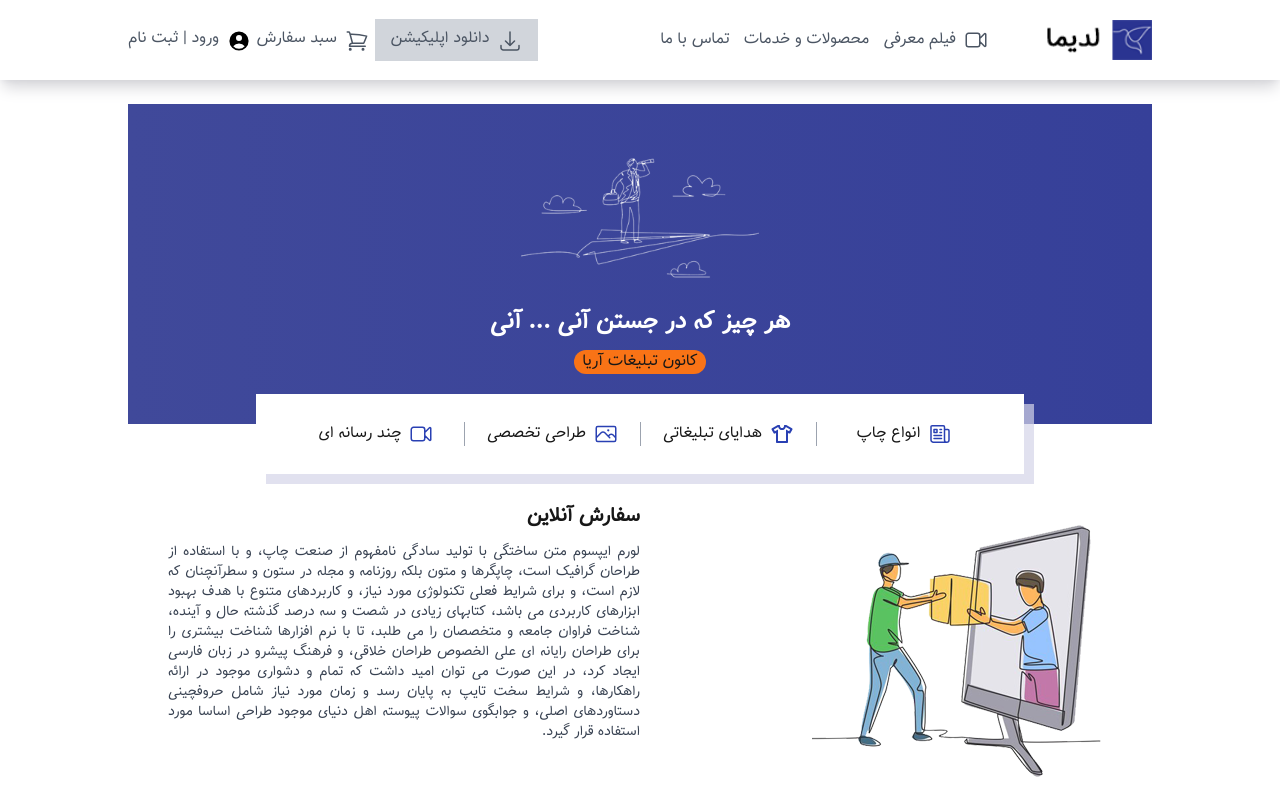
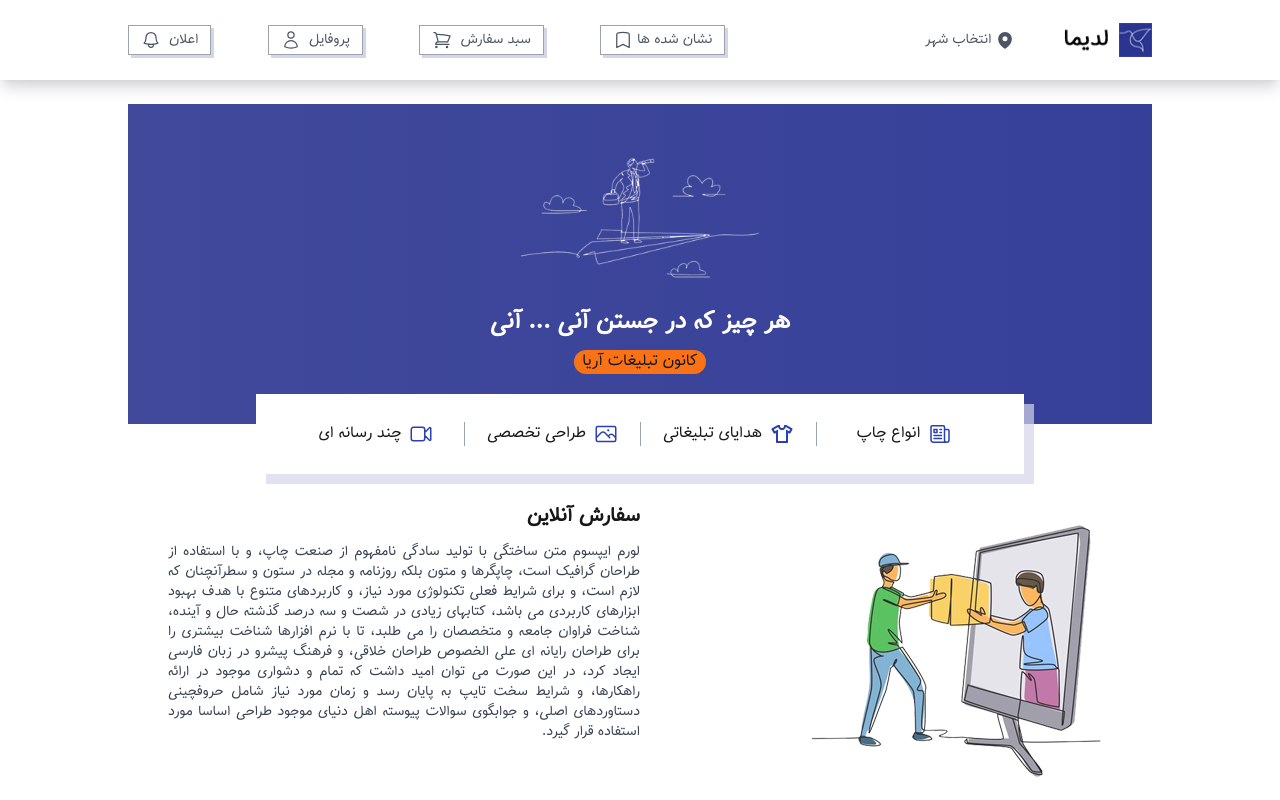
Before and after one commit to Ali-Primer/color-selector, a Next.js app: page / in a window 1280 px wide. Shown: the top 800 px of the page. Built offline with nearby package versions, Linux system fonts and the light colour scheme.

Commit message:
header done

```diff
--- a/app/components/desktop/HeaderDesktop.tsx
+++ b/app/components/desktop/HeaderDesktop.tsx
@@ -7,68 +7,69 @@ export function HeaderDesktop() {
       <div className="hidden w-full h-20 shadow-zinc-300 shadow-lg lg:flex justify-center">
         <div className="w-4/5 flex justify-between h-full">
           {/* right header */}
-          <div className="h-full items-center flex w-[48%] justify-between">
+          <div className="h-full items-center flex w-[40%] justify-between">
             <div className="flex items-center h-full">
               <Image
                 className="flex items-center"
                 alt="logo"
                 src="/logo/logobig.png"
-                width={120}
+                width={100}
                 height={100}
               />
             </div>
-            <div className="flex w-8/12 justify-between text-gray-600">
-              <div className="flex gap-x-2">
+            <div className="flex w-8/12 justify-between text-gray-600 text-sm">
+              <div className="flex gap-x-1">
                 <svg
                   xmlns="http://www.w3.org/2000/svg"
-                  fill="none"
                   viewBox="0 0 24 24"
-                  strokeWidth={1.5}
-                  stroke="currentColor"
-                  className="size-6"
+                  fill="currentColor"
+                  className="size-5"
                 >
                   <path
-                    strokeLinecap="round"
-                    strokeLinejoin="round"
-                    d="m15.75 10.5 4.72-4.72a.75.75 0 0 1 1.28.53v11.38a.75.75 0 0 1-1.28.53l-4.72-4.72M4.5 18.75h9a2.25 2.25 0 0 0 2.25-2.25v-9a2.25 2.25 0 0 0-2.25-2.25h-9A2.25 2.25 0 0 0 2.25 7.5v9a2.25 2.25 0 0 0 2.25 2.25Z"
+                    fillRule="evenodd"
+                    d="m11.54 22.351.07.04.028.016a.76.76 0 0 0 .723 0l.028-.015.071-.041a16.975 16.975 0 0 0 1.144-.742 19.58 19.58 0 0 0 2.683-2.282c1.944-1.99 3.963-4.98 3.963-8.827a8.25 8.25 0 0 0-16.5 0c0 3.846 2.02 6.837 3.963 8.827a19.58 19.58 0 0 0 2.682 2.282 16.975 16.975 0 0 0 1.145.742ZM12 13.5a3 3 0 1 0 0-6 3 3 0 0 0 0 6Z"
+                    clipRule="evenodd"
                   />
                 </svg>
-                فیلم معرفی
+                انتخاب شهر
               </div>
-              <div>
-                <Link href="/products">محصولات و خدمات</Link>
-              </div>
-              <div>تماس با ما</div>
             </div>
           </div>
 
           {/* left header */}
-          <div className="flex items-center justify-between w-2/5 text-gray-600">
-            <button className="flex gap-x-2 bg-gray-300 py-2 px-4">
+          <div className="flex items-center justify-between w-7/12 text-gray-600">
+            <button
+              className="flex gap-x-1 text-sm border-gray-400 border py-1 px-3"
+              style={{ boxShadow: "3px 3px 0px 0px rgba(213,213,233,1)" }}
+            >
+              نشان شده ها
               <svg
                 xmlns="http://www.w3.org/2000/svg"
                 fill="none"
                 viewBox="0 0 24 24"
                 strokeWidth={1.5}
                 stroke="currentColor"
-                className="size-6 mt-[2px]"
+                className="size-5"
               >
                 <path
                   strokeLinecap="round"
                   strokeLinejoin="round"
-                  d="M3 16.5v2.25A2.25 2.25 0 0 0 5.25 21h13.5A2.25 2.25 0 0 0 21 18.75V16.5M16.5 12 12 16.5m0 0L7.5 12m4.5 4.5V3"
+                  d="M17.593 3.322c1.1.128 1.907 1.077 1.907 2.185V21L12 17.25 4.5 21V5.507c0-1.108.806-2.057 1.907-2.185a48.507 48.507 0 0 1 11.186 0Z"
                 />
               </svg>
-              دانلود اپلیکیشن
             </button>
-            <div className="flex gap-x-2">
+            <button
+              className="flex gap-x-2 text-sm border-gray-400 border py-1 px-3"
+              style={{ boxShadow: "3px 3px 0px 0px rgba(213,213,233,1)" }}
+            >
+              سبد سفارش
               <svg
                 xmlns="http://www.w3.org/2000/svg"
                 fill="none"
                 viewBox="0 0 24 24"
                 strokeWidth={1.5}
                 stroke="currentColor"
-                className="size-6 mt-[2px]"
+                className="size-5"
               >
                 <path
                   strokeLinecap="round"
@@ -76,23 +77,48 @@ export function HeaderDesktop() {
                   d="M2.25 3h1.386c.51 0 .955.343 1.087.835l.383 1.437M7.5 14.25a3 3 0 0 0-3 3h15.75m-12.75-3h11.218c1.121-2.3 2.1-4.684 2.924-7.138a60.114 60.114 0 0 0-16.536-1.84M7.5 14.25 5.106 5.272M6 20.25a.75.75 0 1 1-1.5 0 .75.75 0 0 1 1.5 0Zm12.75 0a.75.75 0 1 1-1.5 0 .75.75 0 0 1 1.5 0Z"
                 />
               </svg>
-              سبد سفارش
-            </div>
-            <div className="flex gap-x-2">
+            </button>
+            <button
+              className="flex gap-x-2 text-sm border-gray-400 border py-1 px-3"
+              style={{ boxShadow: "3px 3px 0px 0px rgba(213,213,233,1)" }}
+            >
+              پروفایل
               <svg
                 xmlns="http://www.w3.org/2000/svg"
-                viewBox="0 0 20 20"
-                fill="black"
-                className="size-6 mt-[2px]"
+                fill="none"
+                viewBox="0 0 24 24"
+                strokeWidth={1.5}
+                stroke="currentColor"
+                className="size-5"
               >
                 <path
-                  fillRule="evenodd"
-                  d="M18 10a8 8 0 1 1-16 0 8 8 0 0 1 16 0Zm-5.5-2.5a2.5 2.5 0 1 1-5 0 2.5 2.5 0 0 1 5 0ZM10 12a5.99 5.99 0 0 0-4.793 2.39A6.483 6.483 0 0 0 10 16.5a6.483 6.483 0 0 0 4.793-2.11A5.99 5.99 0 0 0 10 12Z"
-                  clipRule="evenodd"
+                  strokeLinecap="round"
+                  strokeLinejoin="round"
+                  d="M15.75 6a3.75 3.75 0 1 1-7.5 0 3.75 3.75 0 0 1 7.5 0ZM4.501 20.118a7.5 7.5 0 0 1 14.998 0A17.933 17.933 0 0 1 12 21.75c-2.676 0-5.216-.584-7.499-1.632Z"
                 />
               </svg>
-              ورود | ثبت نام
-            </div>
+            </button>
+
+            <button
+              className="flex gap-x-2 text-sm border-gray-400 border py-1 px-3"
+              style={{ boxShadow: "3px 3px 0px 0px rgba(213,213,233,1)" }}
+            >
+              اعلان
+              <svg
+                xmlns="http://www.w3.org/2000/svg"
+                fill="none"
+                viewBox="0 0 24 24"
+                strokeWidth={1.5}
+                stroke="currentColor"
+                className="size-5"
+              >
+                <path
+                  strokeLinecap="round"
+                  strokeLinejoin="round"
+                  d="M14.857 17.082a23.848 23.848 0 0 0 5.454-1.31A8.967 8.967 0 0 1 18 9.75V9A6 6 0 0 0 6 9v.75a8.967 8.967 0 0 1-2.312 6.022c1.733.64 3.56 1.085 5.455 1.31m5.714 0a24.255 24.255 0 0 1-5.714 0m5.714 0a3 3 0 1 1-5.714 0"
+                />
+              </svg>
+            </button>
           </div>
         </div>
       </div>
```
